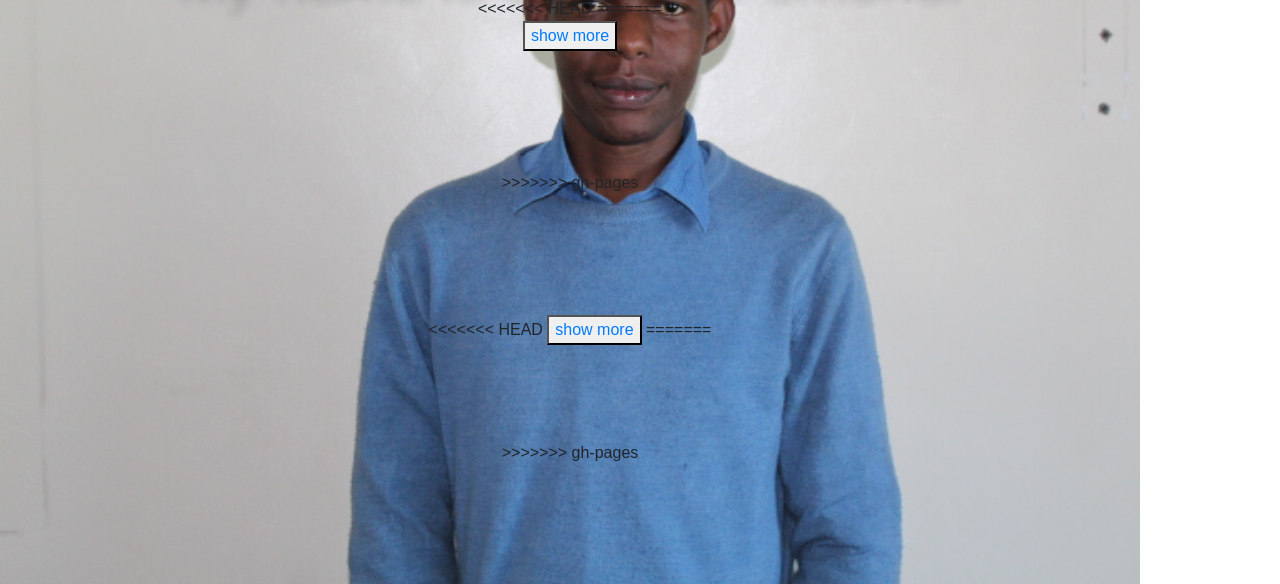
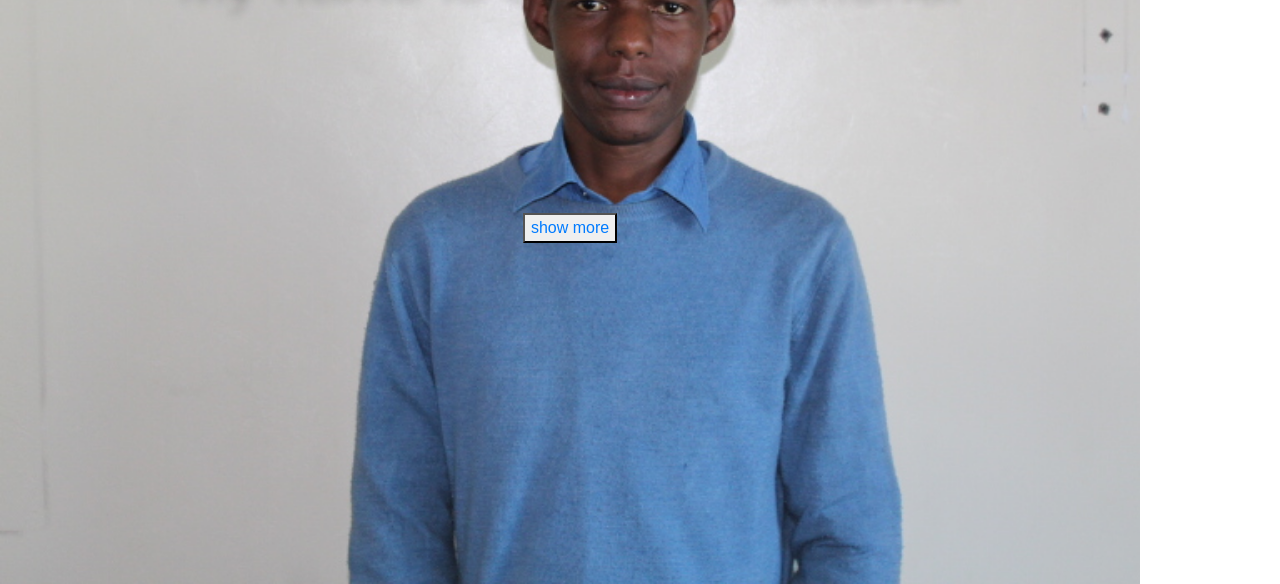
Before and after one commit to silver230/Portfolio-Landing-page, a plain HTML site: page index.html in a window 1280 px wide. Shown: the part 216-800 px from the top of the page. Drawn offline with nearby package versions, Linux system fonts and the light colour scheme.

Commit message:
solved merge conflict

```diff
--- a/index.html
+++ b/index.html
@@ -15,40 +15,25 @@
   <h1>Sylvester Omondi</h1>
 
  <div class="text"></div>
-<<<<<<< HEAD
-=======
-
- <div style="color:orange;">
-  <button type="button"><a id="info" href="info.html">show more</a></button>
-
-</div>
-
 
 <br>
 <br>
 <br>
 <br>
 <br>
->>>>>>> gh-pages
-<br>
-<br>
- <br>
 <br>
 <br>
 <br>
-<<<<<<< HEAD
-<button type="button"><a id="info" href="info.html">show more</a></button>
-=======
 <br>
 
-
-
+<div style="color:orange;">
+  <button type="button"><a id="info" href="info.html">show more</a></button>
+</div>
 
 <br>
 <br>
 <br>
 <br>
->>>>>>> gh-pages
 <br>
 <br>
 <br>
```
